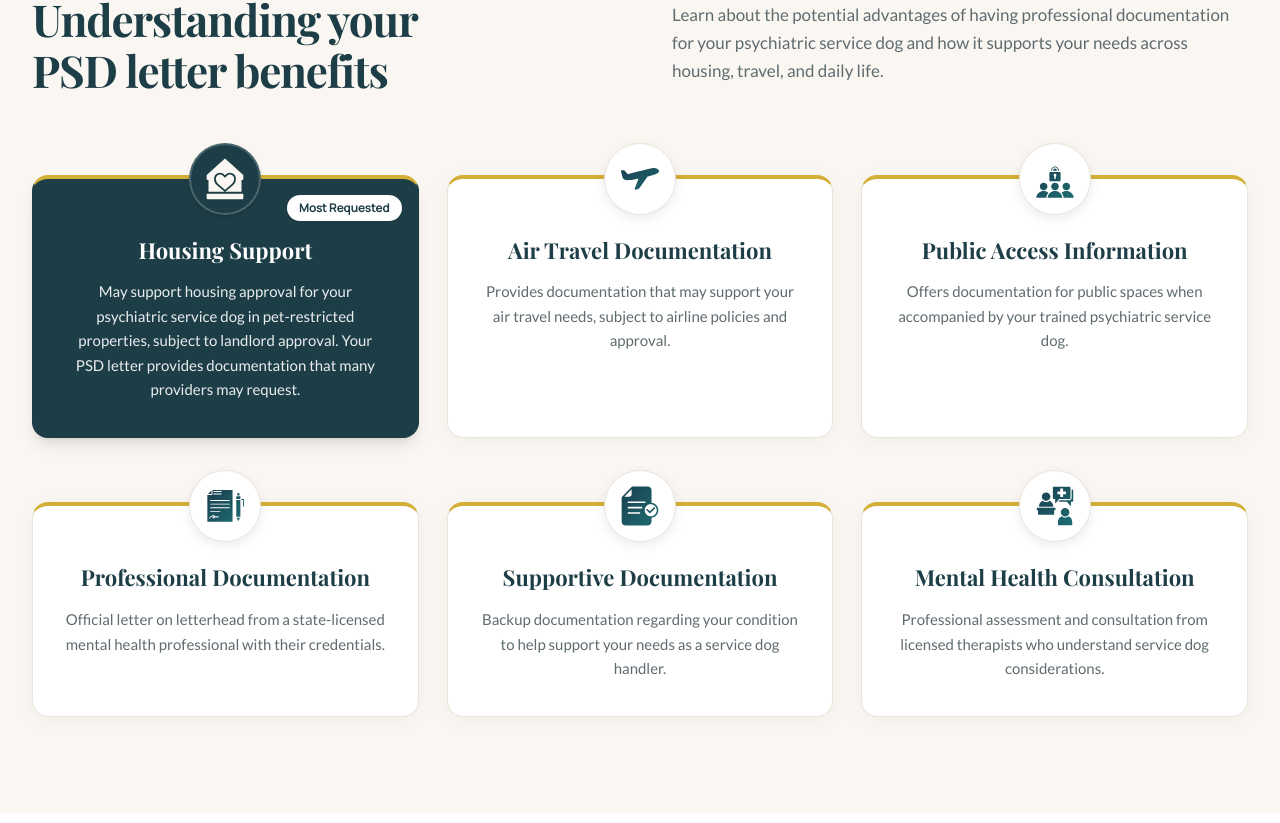
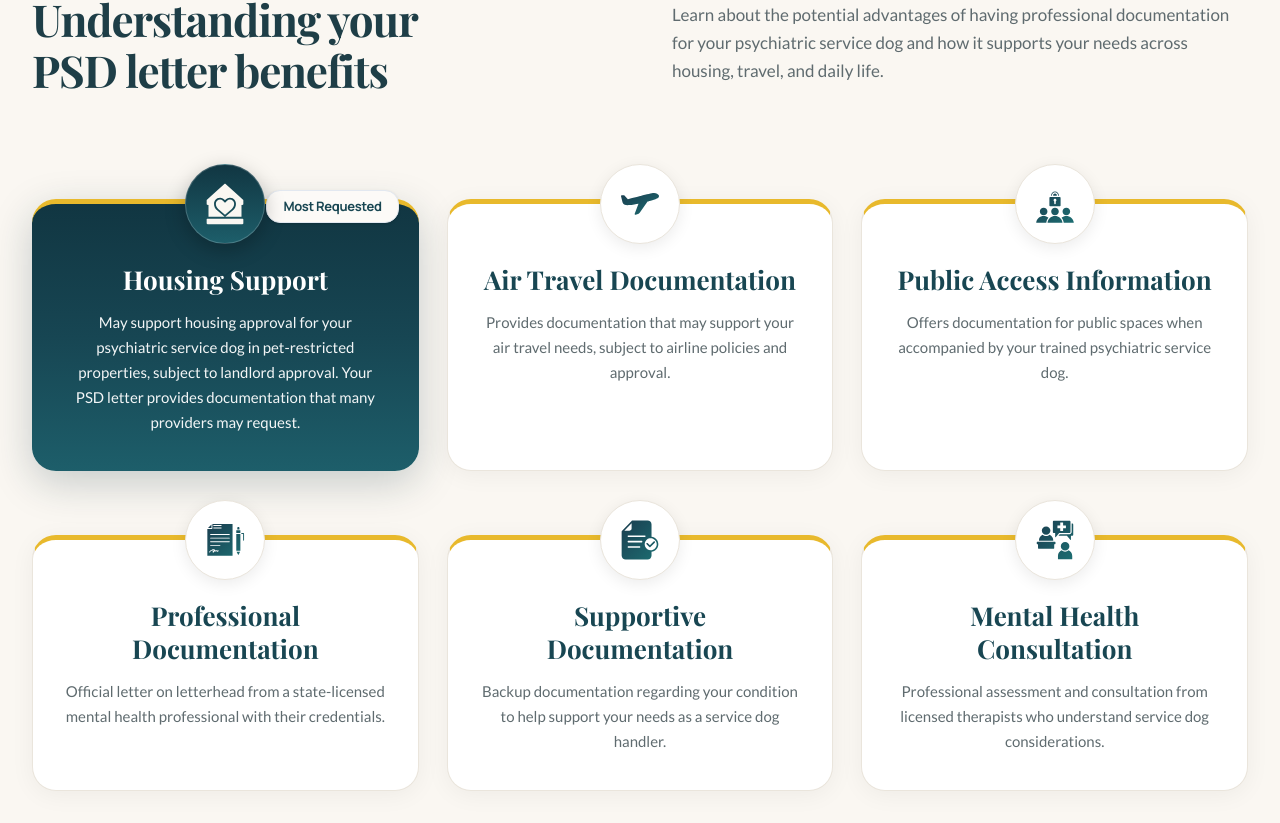
Before and after one commit to Aman-scripts/myesatherapist, a Next.js app: page /psd-letter in a window 1280 px wide. Shown: the part 1837-2660 px from the top of the page. Built offline with nearby package versions, Linux system fonts and the light colour scheme; a web font is replaced by a local one.

Commit message:
feat(psd-letter): refine benefits cards styling and hero section alignment

```diff
--- a/components/psd-letter/PsdBenefitsSection.tsx
+++ b/components/psd-letter/PsdBenefitsSection.tsx
@@ -67,45 +67,45 @@ export function PsdBenefitsSection() {
         </div>
 
         {/* 6 Grid Cards (2 Rows x 3 Columns) */}
-        <div className="grid grid-cols-1 md:grid-cols-2 lg:grid-cols-3 gap-y-16 gap-x-7">
+        <div className="grid grid-cols-1 md:grid-cols-2 lg:grid-cols-3 gap-y-16 gap-x-7 pt-6">
           {benefitsData.map((item, index) => (
             <div
               key={index}
-              className={`relative pt-12 pb-9 px-6 sm:px-8 rounded-2xl flex flex-col items-center text-center transition-all duration-300 ${
+              className={`relative pt-14 pb-9 px-6 sm:px-8 rounded-[24px] flex flex-col items-center text-center transition-all duration-300 ${
                 item.isDark
-                  ? "bg-[#1E3E47] text-white border-t-4 border-t-[#D4AF37] border-x border-b border-[#1E3E47] shadow-lg"
-                  : "bg-white text-[#1E3E47] border-t-4 border-t-[#D4AF37] border-x border-b border-[#EAE5DC] shadow-[0_4px_20px_rgba(0,0,0,0.04)] hover:shadow-md"
+                  ? "bg-gradient-to-b from-[#113642] via-[#174653] to-[#1D5E6A] text-white border-t-[5px] border-t-[#E8B92C] shadow-[0_12px_40px_rgba(20,50,60,0.22)]"
+                  : "bg-white text-[#184652] border-t-[5px] border-t-[#E8B92C] border-x border-b border-[#EAE5DC] shadow-[0_4px_24px_rgba(0,0,0,0.05)] hover:shadow-md"
               }`}
             >
               {/* Floating Top-Center Circle Badge Icon */}
               <div
-                className={`absolute top-[-36px] left-1/2 -translate-x-1/2 w-[72px] h-[72px] rounded-full flex items-center justify-center ${
+                className={`absolute -top-[40px] left-1/2 -translate-x-1/2 w-[80px] h-[80px] rounded-full flex items-center justify-center z-20 ${
                   item.isDark
-                    ? "bg-[#1E3E47] border-2 border-white/20 shadow-md"
-                    : "bg-white border border-[#EAE5DC] shadow-[0_4px_12px_rgba(0,0,0,0.08)]"
+                    ? "bg-gradient-to-b from-[#113642] to-[#1D5E6A] border border-white/20 shadow-[0_6px_20px_rgba(0,0,0,0.25)]"
+                    : "bg-white border border-[#EAE5DC] shadow-[0_4px_16px_rgba(0,0,0,0.08)]"
                 }`}
               >
                 <Image
                   src={item.icon}
                   alt={item.title}
-                  width={34}
-                  height={34}
+                  width={36}
+                  height={36}
                   className="object-contain"
                   style={{ width: "auto", height: "auto" }}
                 />
               </div>
 
-              {/* Optional Top-Right "Most Requested" Pill Badge */}
+              {/* Top-Right "Most Requested" Pill Badge Floating on Top Edge with Clear Margin */}
               {item.badge && (
-                <div className="absolute top-4 right-4 bg-white text-[#1E3E47] text-[11px] sm:text-[12px] font-bold px-3 py-1 rounded-full shadow-xs tracking-tight">
+                <div className="absolute -top-3.5 right-3 sm:right-4 md:right-5 bg-[#FCFAF7] border border-[#E2E8F0] text-[#184652] text-[12px] sm:text-[13px] font-bold px-3.5 sm:px-4 py-1.5 rounded-[12px] sm:rounded-[14px] shadow-sm tracking-tight font-sans z-10 whitespace-nowrap">
                   {item.badge}
                 </div>
               )}
 
               {/* Card Title */}
               <h3
-                className={`font-heading text-xl sm:text-[22px] font-bold mb-3.5 mt-2 ${
-                  item.isDark ? "text-white" : "text-[#1E3E47]"
+                className={`font-heading text-2xl sm:text-[26px] font-bold mb-3.5 mt-1 leading-tight ${
+                  item.isDark ? "text-white" : "text-[#184652]"
                 }`}
               >
                 {item.title}
@@ -113,8 +113,8 @@ export function PsdBenefitsSection() {
 
               {/* Card Description */}
               <p
-                className={`text-sm sm:text-[15px] font-medium leading-relaxed font-[family-name:var(--font-lato)] ${
-                  item.isDark ? "text-white/90" : "text-[#5F6B6F]"
+                className={`text-sm sm:text-[15px] font-medium leading-[24px] sm:leading-[25px] font-[family-name:var(--font-lato)] ${
+                  item.isDark ? "text-white/95" : "text-[#5F6B6F]"
                 }`}
               >
                 {item.description}
--- a/components/psd-letter/PsdHeroSection.tsx
+++ b/components/psd-letter/PsdHeroSection.tsx
@@ -44,21 +44,21 @@ export function PsdHeroSection() {
     <section className="relative w-full bg-[#FAF7F2] overflow-hidden">
       {/* ---------------------------------------------------- */}
       {/* 1. MOBILE PSD HERO SECTION (sm:hidden / < 640px)     */}
-      {/* Matches Screenshot 3                                 */}
+      {/* Matches Screenshot 2 (Figma iPhone 13 & 14)          */}
       {/* ---------------------------------------------------- */}
-      <div className="sm:hidden relative w-full aspect-[390/846] min-h-[680px]">
+      <div className="sm:hidden relative w-full aspect-[390/740] min-h-[580px] max-h-[760px] overflow-hidden">
         <Image
           src="/psd-herosection-mobile.png"
           alt="Psychiatric Service Dog Letter Assistance"
           fill
           priority
-          className="object-cover object-top"
+          className="object-cover object-bottom"
           sizes="100vw"
         />
 
         {/* Content Container at Top */}
-        <div className="absolute inset-x-0 top-0 px-4 pt-8 text-center flex flex-col items-center z-10">
-          <h1 className="font-heading text-[28px] font-bold tracking-[-0.011em] leading-[1.2] max-w-xs mx-auto">
+        <div className="absolute inset-x-0 top-0 px-4 pt-6 text-center flex flex-col items-center z-10">
+          <h1 className="font-heading text-[26px] font-bold tracking-[-0.011em] leading-[1.2] max-w-xs mx-auto">
             <span className="bg-clip-text text-transparent" style={{ backgroundImage: TEAL_GRADIENT }}>
               Psychiatric Service
               <br />
@@ -66,12 +66,15 @@ export function PsdHeroSection() {
             </span>
           </h1>
 
-          <p className="text-[13px] leading-relaxed text-[#5F6B6F] font-semibold max-w-[290px] mx-auto mt-3 font-[family-name:var(--font-lato)]">
+          <p className="text-[12.5px] leading-relaxed text-[#5F6B6F] font-semibold max-w-[290px] mx-auto mt-2.5 font-[family-name:var(--font-lato)]">
             Connect with state-licensed mental health professionals to discuss your needs and explore if a psychiatric service dog letter.
           </p>
 
-          <div className="flex flex-col items-center gap-3 w-full max-w-[280px] mx-auto mt-5">
-            <button className="flex items-center justify-center gap-2 px-5 py-2.5 rounded-[30px] bg-[#FAF7F2] font-semibold text-sm hover:bg-white transition-colors w-full min-h-[44px] shadow-xs">
+          {/* Stacked Action Buttons */}
+          <div className="flex flex-col items-center gap-2.5 mt-4 w-full max-w-[250px]">
+            {/* State Dropdown Button */}
+            <button className="flex items-center justify-between px-5 h-[46px] w-full rounded-[30px] bg-[#FAF7F2] font-semibold text-sm shadow-sm hover:bg-white transition-colors">
+              <span className="flex items-center gap-2">
                 <Image
                   src="/hero-section-map.svg"
                   alt=""
@@ -84,12 +87,14 @@ export function PsdHeroSection() {
                 <span className="bg-clip-text text-transparent" style={{ backgroundImage: TEAL_GRADIENT }}>
                   Start your State
                 </span>
+              </span>
               <ChevronDown className="w-4 h-4 text-primary shrink-0" />
             </button>
 
+            {/* Get Started CTA Button */}
             <a
               href="#pricing"
-              className="flex items-center justify-between pl-6 pr-2 py-2 rounded-[30px] text-white font-semibold text-sm transition-opacity hover:opacity-90 w-full min-h-[44px] shadow-xs"
+              className="flex items-center justify-between pl-6 pr-1.5 h-[46px] w-full rounded-[30px] text-white font-semibold text-sm transition-opacity hover:opacity-90 shadow-sm"
               style={{ backgroundImage: TEAL_GRADIENT }}
             >
               <span>Get Started</span>
```
Lines whose indentation alone changed are shown as unchanged.
